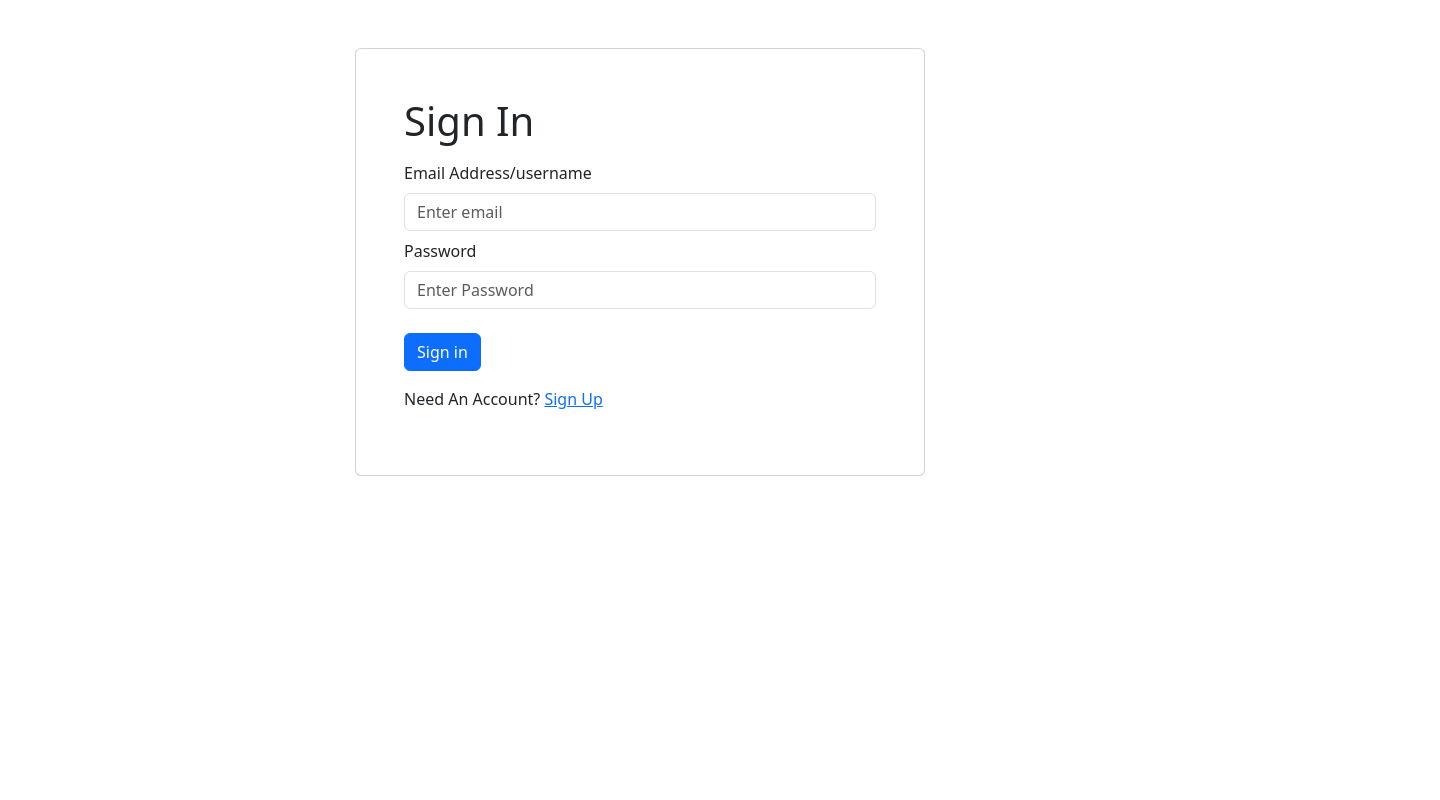
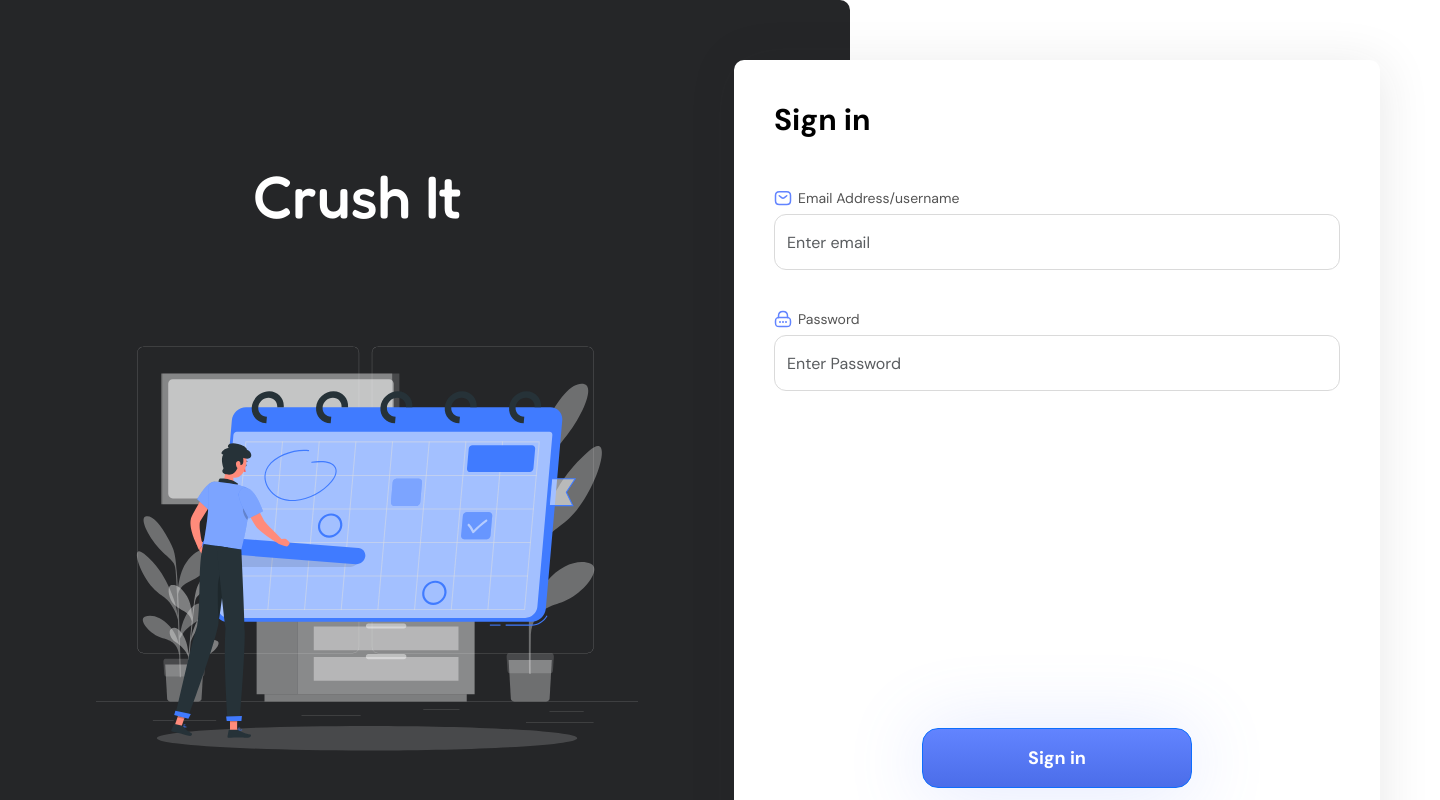
Before and after one commit to neilpatel13/CS490-Project, a React (Vite) app in the folder frontend/: page /login in a window 1280 px wide. Shown: the top 800 px of the page, 1440 px wide, since content can reach past the window. Built offline with nearby package versions, Linux system fonts and the light colour scheme.

Commit message:
Added the figma styling to the Sign in Page

```diff
--- a/frontend/src/screens/LoginScreen.jsx
+++ b/frontend/src/screens/LoginScreen.jsx
@@ -1,12 +1,15 @@
 import { useState, useEffect } from 'react';
 import { Link, useNavigate } from 'react-router-dom';
-import { Form, Button, Row, Col } from 'react-bootstrap';
+import { Form, Button, FormLabel, Container } from 'react-bootstrap';
 import { useDispatch, useSelector } from 'react-redux';
-import FormContainer from '../components/FormContainer';
 import { useLoginMutation } from '../slices/userApiSlice';
 import { setCredentials } from '../slices/authSlice';
 import { toast } from 'react-toastify';
 import Loader from '../components/Loader';
+import '../style/styles.css'
+import emailIcon from '../assets/iconEmail.svg'
+import lock from '../assets/lock.svg'
+import logo from '../assets/mainLogo.svg'
 
 const LoginScreen = () => {
     const [email, setEmail] = useState('');
@@ -38,23 +41,41 @@ const LoginScreen = () => {
 
     return (
 
-        <FormContainer>
-
-            <h1>Sign In</h1>
+        <div style={{background: '#fff', width: '1440px', height: '1024px', position: 'relative'}} >
+            <div id='Black Box' className='blackBox'></div>
+                <div id='Crush It' style={{right:'369px',bottom:'791px',left:'253px',top:'160px',position:'absolute',color: '#fff', fontFamily:'Fredoka', fontSize:'60px', fontStyle:'normal', fontWeight: '500', lineHeight: 'normal'}}>
+                    Crush It
+                </div>
+            <img className='signUpLogo'  src={logo} alt='Someone Working!'/>
+            <Container className='signUpRectangle'>
+            <Form.Group controlId='Sign In'>
+                    <FormLabel style={{top:'40px', left: '40px', right: '497px', bottom: '825px', position: 'absolute',color: '#000', fontFamily:'DM Sans', fontSize:'30px', fontStyle:'normal', fontWeight:700, lineHeight: 'normal'}}>Sign in</FormLabel>
+                </Form.Group>
             <Form onSubmit={submitHandler}>
-                <Form.Group className='my-2' controlId='email'>
-                    <Form.Label>Email Address/username</Form.Label>
+                <Form.Group controlId='email'>
+                <img style={{position:'absolute', left: '40px', top:'129px', right: '588px'}} src={emailIcon}/>
+                    <Form.Label className='fontStyle' style={{position: 'absolute', left:'64px', top: '129px' }}>
+                        Email Address/username
+                    </Form.Label>
                     <Form.Control
+                        className='customRectangle'
+                        style={{top: '154px'}}
                         type='email'
                         placeholder='Enter email'
                         value={email}
                         onChange={(e) => setEmail(e.target.value)}
-                        ></Form.Control>
+                        >
+                        </Form.Control>
                 </Form.Group>
 
-                <Form.Group className='my-2' controlId='password'>
-                    <Form.Label>Password</Form.Label>
+                <Form.Group controlId='password'>
+                <img style={{position:'absolute', left: '40px', top: '250px'}} src={lock}/>
+                    <Form.Label className='fontStyle'style={{left: '64px',top: '250px',position: 'absolute'}} >
+                        Password
+                    </Form.Label>
                     <Form.Control
+                        style={{top: '275px'}}
+                        className='customRectangle'
                         type='password'
                         placeholder='Enter Password'
                         value={password}
@@ -62,20 +83,21 @@ const LoginScreen = () => {
                         ></Form.Control>
                 </Form.Group>
 
-                <Button type='submit' variant='primary' className='mt-3'>
+                <Button type='submit' variant='primary' className='customButton'>
                     Sign in
                 </Button>
-                </Form>
 
                 {isLoading && <Loader />}
 
-                <Row className='py-3'>
-                    <Col>
+                </Form>
+
+                <div className='customRectangle2'>
+                    <div className='fontStyle2'>
                     Need An Account? <Link to={'/register'}> Sign Up</Link>
-                    </Col>
-                </Row>
-        </FormContainer>
-
+                    </div>
+                </div>
+            </Container>
+        </div>
     );
 };
 export default LoginScreen;
```
